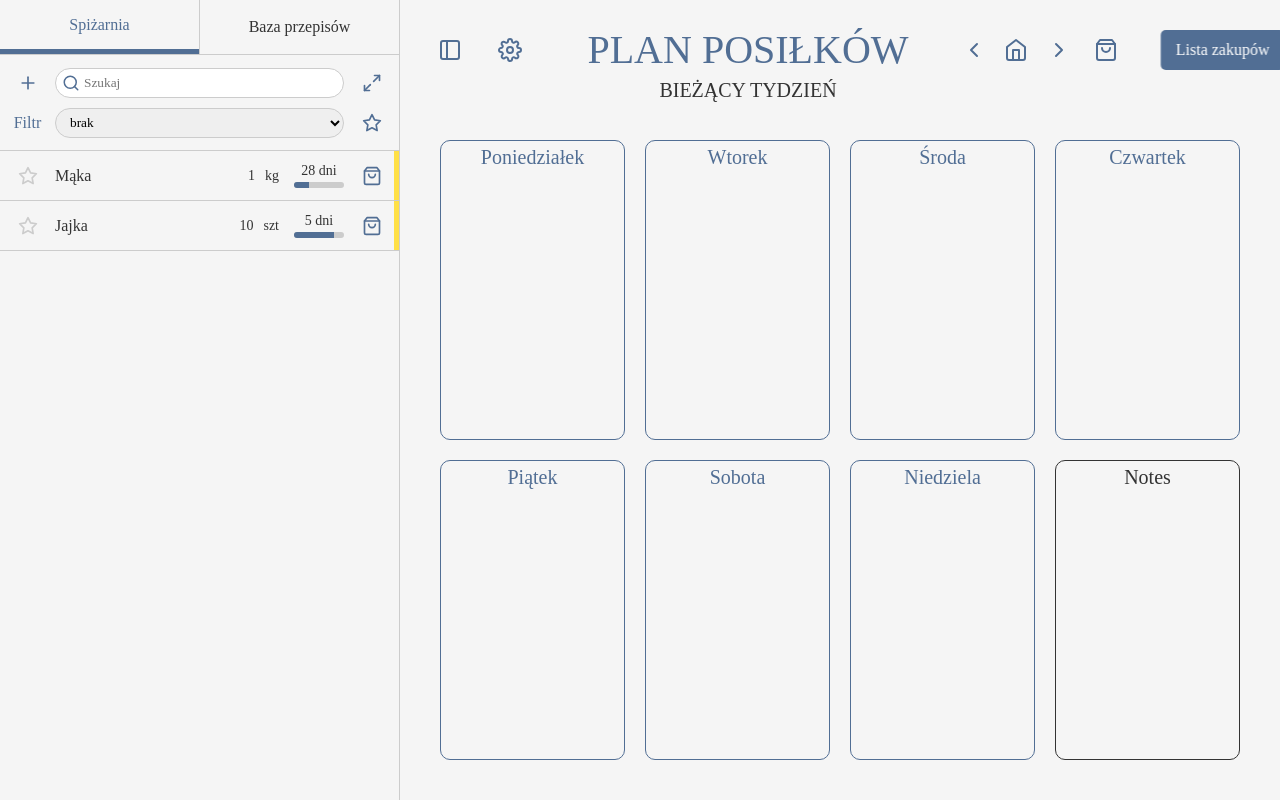
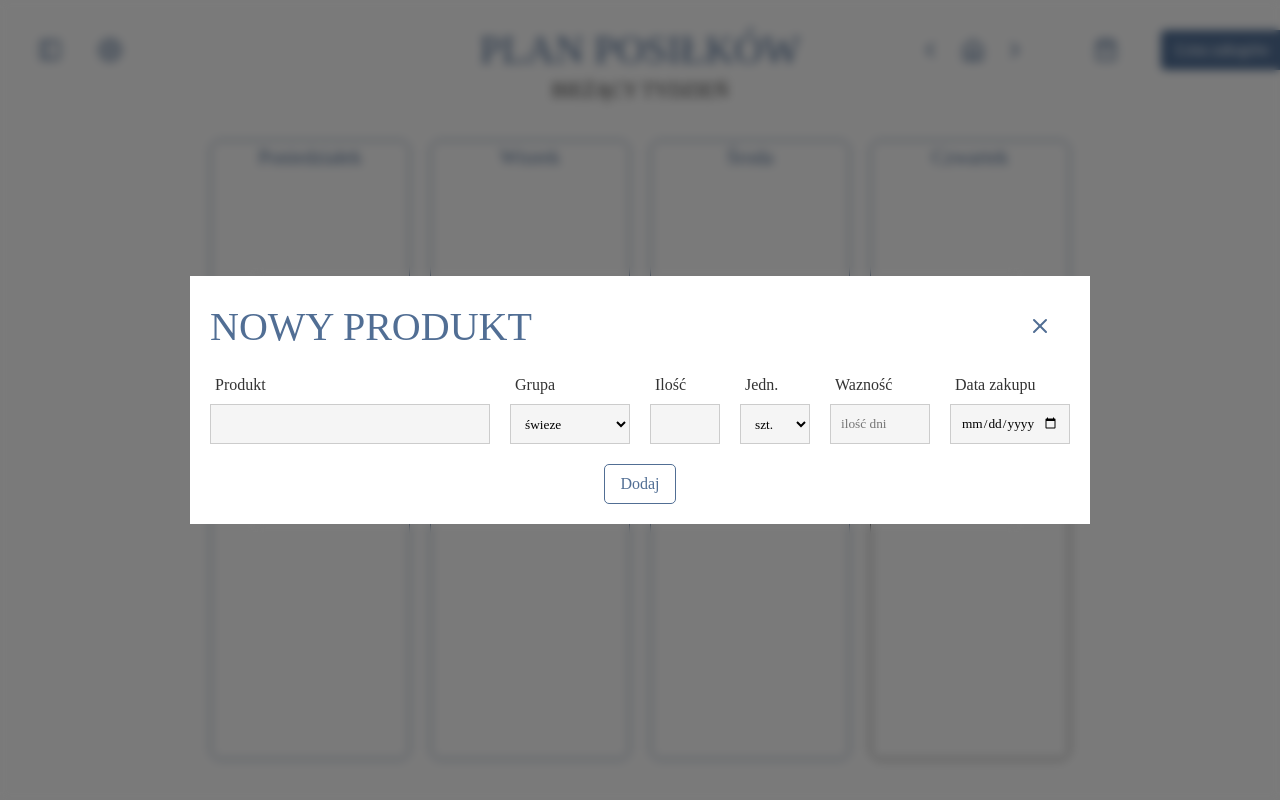
Before and after one commit to niziolowski/FOODini, a website built with Parcel: page index.html in a window 1280 px wide. Shown: the top 800 px of the page. Built offline with nearby package versions, Linux system fonts and the light colour scheme.

Commit message:
Updated add product layout

```diff
--- a/index.html
+++ b/index.html
@@ -89,7 +89,7 @@
       </header>
       <section class="sidebar-options">
         <div class="row">
-          <button class="btn-add-product btn-icon small">
+          <button class="sidebar-options__btn-add-product btn-icon small">
             <i data-feather="plus"></i>
           </button>
           <div class="sidebar-options__search-bar">
@@ -272,35 +272,46 @@
             </button>
           </header>
           <form class="add-product-content__form">
-
+            <div class="row-1">
+              <div class="col">
                 <label>Produkt</label>
-              <input type="text">
-
+                <input class="add-product-content__form__product" type="text">
+              </div>
+              <div class="col">
+                <label>Grupa</label>
+                <select class="add-product-content__form__group">
+                  <option>świeze</option>
+                  <option>suche</option>
+                  <option>mrozone</option>
+                </select>
+              </div>
+            </div>
+            <div class="row-2">
+              <div class="col">
                 <label>Ilość</label>
                 <input class="add-product-content__form__amount" type="number">
-
+              </div>
+              <div class="col">
                 <label>Jedn.</label>
-              <select>
+                <select class="add-product-content__form__amount">
                   <option>szt.</option>
                   <option>kg</option>
                   <option>ml</option>
                   <option>g</option>
                 </select>
+              </div>
 
-              <label>Grupa</label>
-              <select>
-                <option>świeze</option>
-                <option>suche</option>
-                <option>mrozone</option>
-              </select>
-
+              <div class="col">
+                <label>Wazność</label>
+                <input class="add-product-content__form__expiry" type="number" placeholder="ilość dni">
+              </div>
+              <div class="col">
                 <label>Data zakupu</label>
-              <input type="date">
-
-              <label>Wazność</label>
-              <input type="number" placeholder="ilość dni">
-
+                <input class="add-product-content__form__date" type="date">
+              </div>
+            </div>
           </form>
+          <button class="btn btn-outline">Dodaj</button>
       </div>
     </div>
     <!-- Feather icon function -->
--- a/src/js/controller.js
+++ b/src/js/controller.js
@@ -64,7 +64,8 @@ function controlSidebar(e) {
 
   // Handle btn click
   if (btn) {
-    if (btn.classList.contains("btn-add-product")) addProductView.show();
+    if (btn.classList.contains("sidebar-options__btn-add-product"))
+      addProductView.show();
   }
 }
 
@@ -100,5 +101,6 @@ function init() {
 init();
 
 // testing
-sidebarView.show();
-mainView.shift();
+addProductView.show();
+// sidebarView.show();
+// mainView.shift();
--- a/src/style.css
+++ b/src/style.css
@@ -8,7 +8,7 @@
   /* Just for testing */
   --border: 1px solid #ccc;
   --transition: 0.2s ease-in-out;
-  --btn-transition: 0.1s ease-in-out;
+  --btn-transition: 0.05s ease-out;
 }
 
 /* Reset color input styles */
@@ -610,51 +610,68 @@ h2 {
   align-items: center;
   width: 100%;
   height: 100%;
-  background-color: var(--bg-color);
 }
 
 .add-product-content {
-  width: 90%;
-  height: 90%;
+  display: flex;
+  flex-direction: column;
+  align-items: center;
   padding: 20px;
-  background-color: var(--bg-color);
+  background-color: white;
   z-index: 1;
+  row-gap: 20px;
+  max-width: fit-content;
+  margin: 40px;
 }
 
 .add-product-content__header {
   width: 100%;
   display: flex;
   justify-content: space-between;
+  align-items: center;
 }
 
 .add-product-content__form {
   display: flex;
   flex-direction: row;
   flex-wrap: wrap;
+  justify-content: center;
   color: var(--font-color);
   font-size: 0.8rem;
   font-weight: 300;
-  border: var(--border);
+  column-gap: 20px;
+  row-gap: 15px;
+  max-width: min-content;
 }
 
-.add-product-content__form label {
-  /* margin-left: 10px; */
+.add-product-content__form .row-1 {
+  display: grid;
+  grid-template-columns: minmax(150px, 280px) 120px;
+  column-gap: 20px;
+  min-width: min-content;
 }
 
+.add-product-content__form .row-2 {
+  display: grid;
+  grid-template-columns: 70px 70px 100px 120px;
+  column-gap: 20px;
+  min-width: min-content;
+}
+
+.add-product-content__form .col {
+  display: flex;
+  flex-direction: column;
+  row-gap: 10px;
+}
+.add-product-content__form .col label {
+  margin: 0 5px;
+}
 .add-product-content__form input,
 .add-product-content__form select {
+  height: 40px;
   border: 1px solid var(--grey-color);
-  border-radius: none;
-  height: 40px;
-  background-color: #eee;
+  background-color: var(--bg-color);
   padding: 0 10px;
-  width: 100%;
-  color: var(--font-color);
-}
-
-.add-product-content__form__amount {
-  text-align: right;
-  max-width: 70px;
 }
 
 /* § UNIVERSAL STYLES */
@@ -669,6 +686,7 @@ h2 {
   font-size: 0.8rem;
   font-weight: 400;
   border-radius: 5px;
+  transition: var(--btn-transition);
 }
 
 /* Btn icon */
@@ -717,6 +735,26 @@ h2 {
   max-height: 20px;
 }
 
+.btn-outline {
+  background-color: transparent;
+  border: 1px solid var(--accent-color);
+  color: var(--accent-color);
+}
+
+.btn-outline:hover {
+  background-color: var(--accent-color);
+  border: 1px solid var(--accent-color);
+  color: var(--font-negative-color);
+  box-shadow: var(--shadow);
+}
+
+.btn-outline:active {
+  background-color: var(--accent-color);
+  border: 1px solid var(--accent-color);
+  color: var(--font-negative-color);
+  box-shadow: inset rgba(0, 0, 0, 0.1) 0 0 5px;
+}
+
 .overlay {
   position: absolute;
   width: 100%;
@@ -752,6 +790,11 @@ h2 {
     translate: -50%;
   }
 
+  /* Make add product form one row instead of two */
+  .add-product-content__form {
+    max-width: max-content;
+  }
+
   /* When sidebar is active */
   .main-view.shift .main-view__nav__title {
     position: relative;
```
Lines whose indentation alone changed are shown as unchanged.
